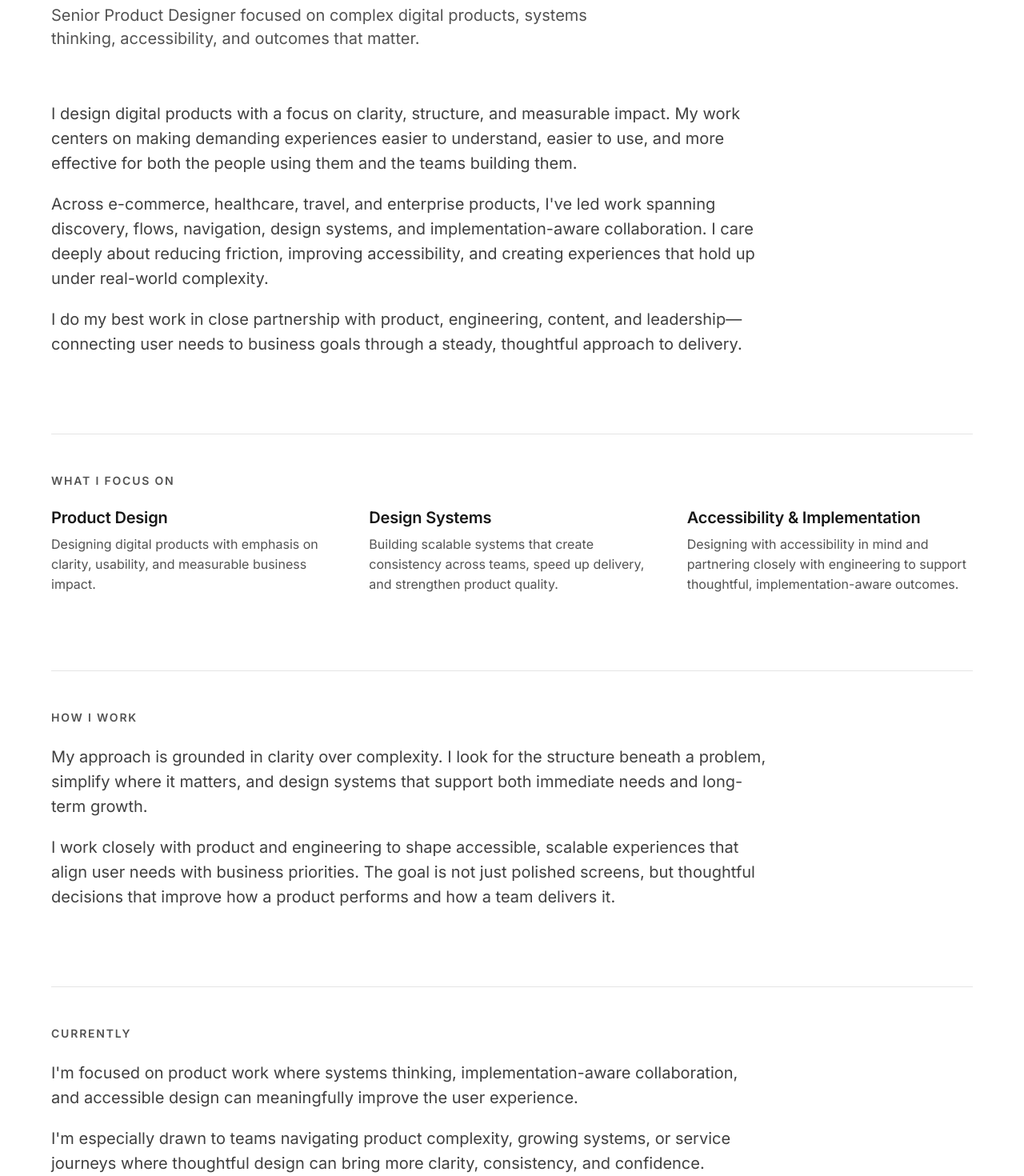
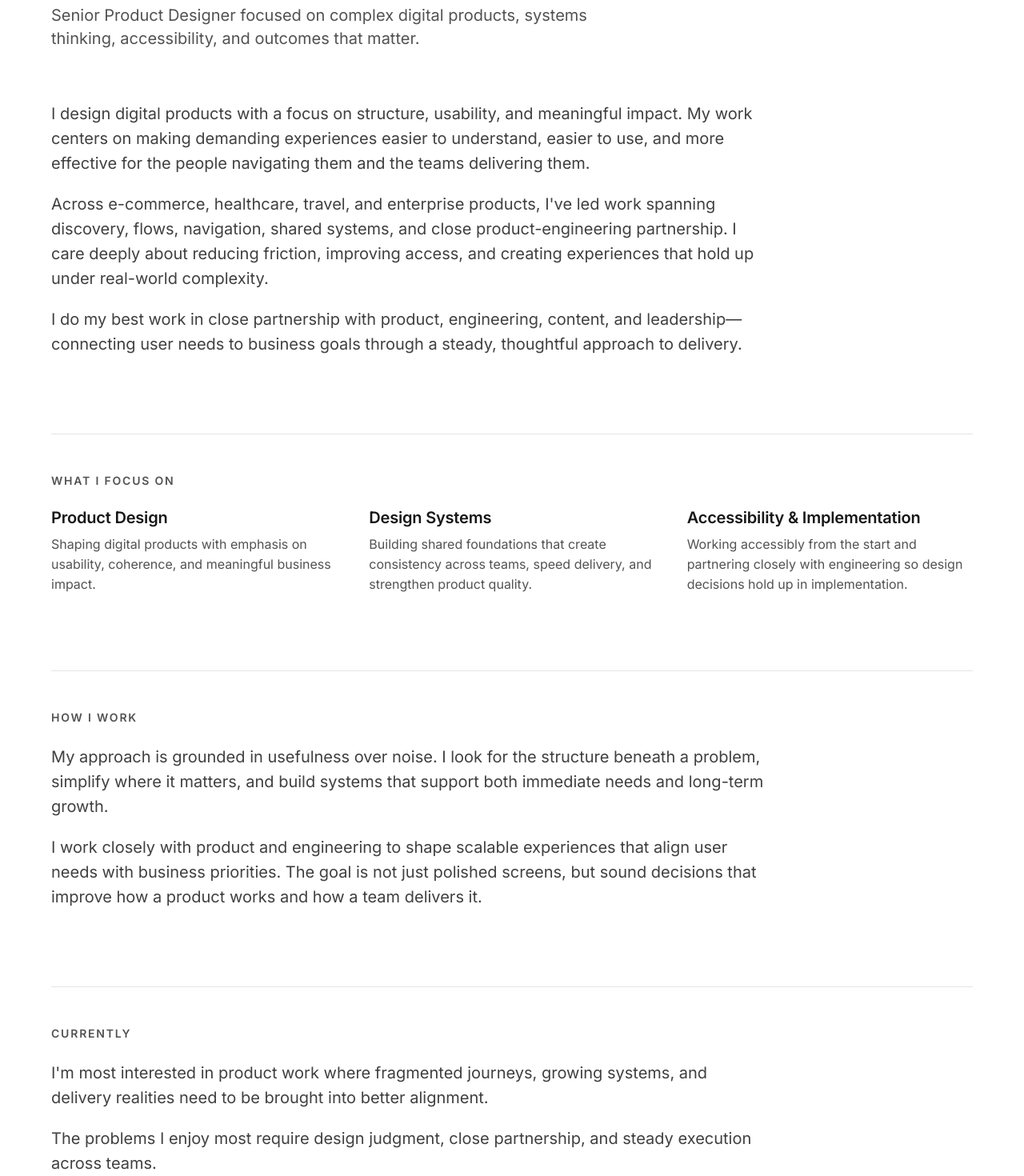
Before and after one commit to LoHiDi-Dev/joel-premier-portfolio, a Next.js app: page /about in a window 1280 px wide. Shown: the part 240-1710 px from the top of the page at 80% size. Built offline with nearby package versions, Linux system fonts and the light colour scheme.

Commit message:
refine: reduce repeated portfolio copy and clarify page roles
Tighten repeated phrasing across the portfolio while keeping the overall positioning intact, and sharpen the distinction between About and Contact so each page reads with a clearer purpose and a more authored voice.

```diff
--- a/app/about/page.tsx
+++ b/app/about/page.tsx
@@ -13,17 +13,17 @@ const FOCUS_AREAS = [
   {
     title: "Product Design",
     description:
-      "Designing digital products with emphasis on clarity, usability, and measurable business impact.",
+      "Shaping digital products with emphasis on usability, coherence, and meaningful business impact.",
   },
   {
     title: "Design Systems",
     description:
-      "Building scalable systems that create consistency across teams, speed up delivery, and strengthen product quality.",
+      "Building shared foundations that create consistency across teams, speed delivery, and strengthen product quality.",
   },
   {
     title: "Accessibility & Implementation",
     description:
-      "Designing with accessibility in mind and partnering closely with engineering to support thoughtful, implementation-aware outcomes.",
+      "Working accessibly from the start and partnering closely with engineering so design decisions hold up in implementation.",
   },
 ] as const;
 
@@ -48,17 +48,17 @@ export default function AboutPage() {
 
             <div className="max-w-[896px] space-y-5">
               <p className="text-[11px] leading-[1.5] text-[#404040] sm:text-sm md:text-xl md:leading-[1.55]">
-                I design digital products with a focus on clarity, structure,
-                and measurable impact. My work centers on making demanding
+                I design digital products with a focus on structure, usability,
+                and meaningful impact. My work centers on making demanding
                 experiences easier to understand, easier to use, and more
-                effective for both the people using them and the teams building
-                them.
+                effective for the people navigating them and the teams
+                delivering them.
               </p>
               <p className="text-[11px] leading-[1.5] text-[#404040] sm:text-sm md:text-xl md:leading-[1.55]">
                 Across e-commerce, healthcare, travel, and enterprise products,
-                I&apos;ve led work spanning discovery, flows, navigation, design
-                systems, and implementation-aware collaboration. I care deeply
-                about reducing friction, improving accessibility, and creating
+                I&apos;ve led work spanning discovery, flows, navigation, shared
+                systems, and close product-engineering partnership. I care
+                deeply about reducing friction, improving access, and creating
                 experiences that hold up under real-world complexity.
               </p>
               <p className="text-[11px] leading-[1.5] text-[#404040] sm:text-sm md:text-xl md:leading-[1.55]">
@@ -92,17 +92,17 @@ export default function AboutPage() {
               </p>
               <div className="max-w-[896px] space-y-5">
                 <p className="text-[11px] leading-[1.5] text-[#404040] sm:text-sm md:text-xl md:leading-[1.55]">
-                  My approach is grounded in clarity over complexity. I look for
+                  My approach is grounded in usefulness over noise. I look for
                   the structure beneath a problem, simplify where it matters,
-                  and design systems that support both immediate needs and
+                  and build systems that support both immediate needs and
                   long-term growth.
                 </p>
                 <p className="text-[11px] leading-[1.5] text-[#404040] sm:text-sm md:text-xl md:leading-[1.55]">
                   I work closely with product and engineering to shape
-                  accessible, scalable experiences that align user needs with
-                  business priorities. The goal is not just polished screens,
-                  but thoughtful decisions that improve how a product performs
-                  and how a team delivers it.
+                  scalable experiences that align user needs with business
+                  priorities. The goal is not just polished screens, but sound
+                  decisions that improve how a product works and how a team
+                  delivers it.
                 </p>
               </div>
             </div>
@@ -113,15 +113,13 @@ export default function AboutPage() {
               </p>
               <div className="max-w-[896px] space-y-5">
                 <p className="text-[11px] leading-[1.5] text-[#404040] sm:text-sm md:text-xl md:leading-[1.55]">
-                  I&apos;m focused on product work where systems thinking,
-                  implementation-aware collaboration, and accessible design can
-                  meaningfully improve the user experience.
+                  I&apos;m most interested in product work where fragmented
+                  journeys, growing systems, and delivery realities need to be
+                  brought into better alignment.
                 </p>
                 <p className="text-[11px] leading-[1.5] text-[#404040] sm:text-sm md:text-xl md:leading-[1.55]">
-                  I&apos;m especially drawn to teams navigating product
-                  complexity, growing systems, or service journeys where
-                  thoughtful design can bring more clarity, consistency, and
-                  confidence.
+                  The problems I enjoy most require design judgment, close
+                  partnership, and steady execution across teams.
                 </p>
               </div>
             </div>
--- a/app/page.tsx
+++ b/app/page.tsx
@@ -25,7 +25,7 @@ export default function Home() {
               <SectionHeading
                 headingId="featured-work-heading"
                 title="Featured Work"
-                description="Selected case studies spanning commerce, healthcare, travel, and enterprise product design."
+                description="Selected case studies from commerce, healthcare, travel, and enterprise teams."
               />
             </div>
 
--- a/app/resume/page.tsx
+++ b/app/resume/page.tsx
@@ -7,7 +7,7 @@ import { SectionHeading } from "@/components/SectionHeading";
 export const metadata = {
   title: "Resume | Joel Stefano Premier",
   description:
-    "A formal overview of experience across product design, UX strategy, design systems, and implementation-aware delivery.",
+    "A formal overview of experience across product design, UX strategy, design systems, and delivery.",
 };
 
 export default function ResumePage() {
@@ -24,7 +24,7 @@ export default function ResumePage() {
               <SectionHeading
                 headingId="resume-heading"
                 title="Resume"
-                description="A formal overview of my experience across product design, UX strategy, design systems, and implementation-aware delivery."
+                description="A formal overview of my experience across product design, UX strategy, design systems, and delivery."
                 level={1}
               />
             </div>
--- a/components/CTASection.tsx
+++ b/components/CTASection.tsx
@@ -18,8 +18,8 @@ export function CTASection() {
         </h2>
 
         <p className="mx-auto mt-4 max-w-[672px] text-[12px] leading-[1.4] text-[#a1a1a1] sm:mt-6 sm:text-base md:text-xl">
-          Open to senior product design roles and select consulting work where
-          clarity, accessibility, and strong collaboration matter.
+          Open to senior product design roles and select consulting
+          conversations across product, systems, and service experience.
         </p>
 
         <div className="mt-6 flex flex-wrap items-center justify-center gap-2 sm:mt-10 sm:gap-4">
--- a/components/Footer.tsx
+++ b/components/Footer.tsx
@@ -13,8 +13,8 @@ export function Footer() {
           <div className="space-y-1.5">
             <p className="text-[11px] text-[#a1a1a1] sm:text-sm">Joel Stefano Premier</p>
             <p className="max-w-[430px] text-[10px] leading-[1.5] text-[#a1a1a1] sm:text-xs md:text-sm">
-              Senior Product Designer shaping clear, accessible experiences for
-              complex digital products.
+              Senior Product Designer bringing structure, usability, and
+              thoughtful execution to digital product teams.
             </p>
           </div>
 
--- a/components/Hero.tsx
+++ b/components/Hero.tsx
@@ -47,8 +47,8 @@ export function Hero() {
         </h1>
 
         <p className="mx-auto mt-2 max-w-[780px] text-center text-[13px] leading-[1.45] text-[#525252] sm:mt-3 sm:text-base md:mt-4 md:text-2xl">
-          I design accessible, systems-driven digital experiences that reduce
-          friction, improve clarity, and drive measurable outcomes.
+          I design system-aware digital experiences that reduce friction,
+          support better decisions, and move work forward.
         </p>
 
         <div className="mt-4 flex flex-wrap items-center justify-center gap-2 sm:mt-5 sm:gap-4 md:mt-6">
```
Also changed, not shown: app/contact/page.tsx (+12 -13 lines).
